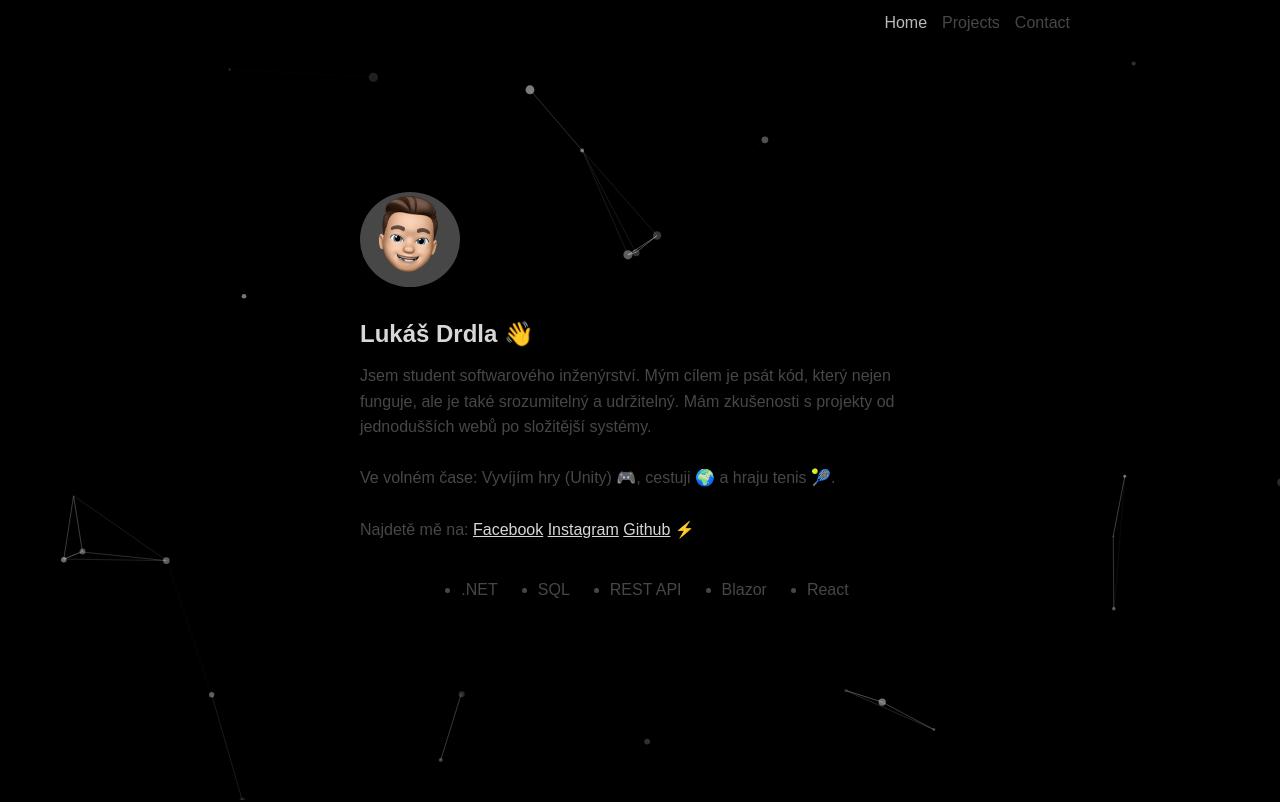
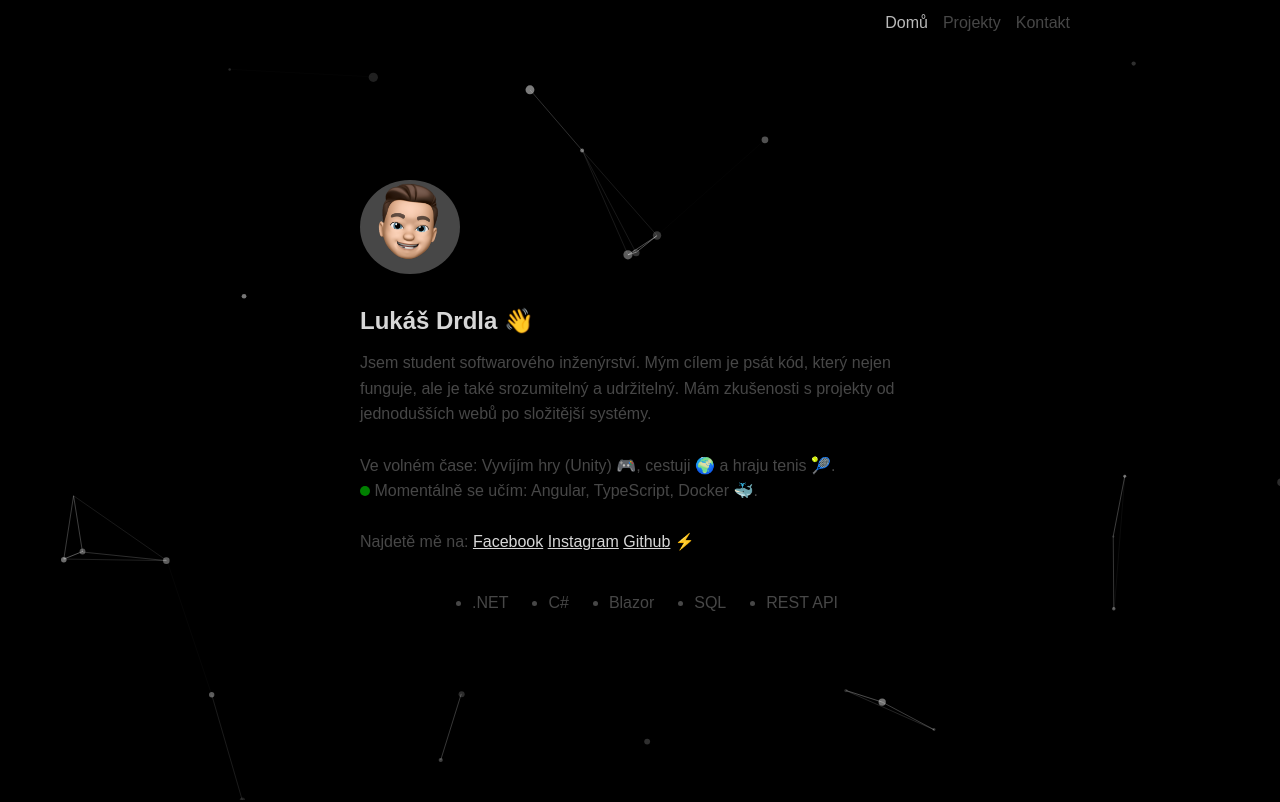
Before and after one commit to lukasdrdla/lukasdrdla.github.io, a plain HTML site: page index.html in a window 1280 px wide. Shown: the top 802 px of the page. Drawn offline with nearby package versions, Linux system fonts and the light colour scheme.

Commit message:
Update navigation, add link to my accounts (instagram, facebook) and add new section "Currently learning".

```diff
--- a/index.html
+++ b/index.html
@@ -23,9 +23,9 @@
                             <path d="M4.646 4.646a.5.5 0 0 1 .708 0L8 7.293l2.646-2.647a.5.5 0 0 1 .708.708L8.707 8l2.647 2.646a.5.5 0 0 1-.708.708L8 8.707l-2.646 2.647a.5.5 0 0 1-.708-.708L7.293 8 4.646 5.354a.5.5 0 0 1 0-.708"/>
                           </svg>
                     </button></li>
-                    <li><a href="#home" class="active-link" aria-current="page">Home</a></li>
-                    <li><a href="#projects">Projects</a></li>
-                    <li><a href="#contact" class="bubble-btn">Contact</a></li>
+                    <li><a href="#home" class="active-link" aria-current="page">Domů</a></li>
+                    <li><a href="#projects">Projekty</a></li>
+                    <li><a href="#contact" class="bubble-btn">Kontakt</a></li>
                 </ul>
             </div>
         </nav>
@@ -44,14 +44,19 @@
                 <br>
                 <div class="hobbies">
                     <p>Ve volném čase: Vyvíjím hry (Unity) 🎮, cestuji 🌍 a hraju tenis 🎾.</p>
+                    <p>
+                        <span class="blinking-dot"></span>
+                        Momentálně se učím: Angular, TypeScript, Docker 🐳.
+                    </p>
+
                 </div>
                 <br>
 
                 <div class="social-media">
                     <p>Najdetě mě na:
                         <span class="social-links">
-                            <a href="https://www.facebook.com" target="_blank" class="social-link">Facebook</a>
-                            <a href="https://www.instagram.com" target="_blank" class="social-link">Instagram</a>
+                            <a href="https://www.facebook.com/lukas.drdla.1/" target="_blank" class="social-link">Facebook</a>
+                            <a href="https://www.instagram.com/lukasdrdla_" target="_blank" class="social-link">Instagram</a>
                             <a href="https://github.com/lukasdrdla" target="_blank" class="social-link">Github</a>
                             <span>⚡️</span>
                         </span>
@@ -62,10 +67,10 @@
             <div class="skills">
                 <ul>
                     <li>.NET</li>
+                    <li>C#</li>
+                    <li>Blazor</li>
                     <li>SQL</li>
                     <li>REST API</li>
-                    <li>Blazor</li>
-                    <li>React</li>
                 </ul>
             </div>
 
--- a/styles/style.css
+++ b/styles/style.css
@@ -335,3 +335,21 @@ footer::before {
         max-width: 100%;
     }
 }
+
+.blinking-dot {
+    display: inline-block;
+    width: 10px;
+    height: 10px;
+    background-color: green;
+    border-radius: 50%;
+    animation: blink 1s ease-in-out infinite;
+  }
+
+  @keyframes blink {
+    0%, 50% {
+      opacity: 1;
+    }
+    50%, 100% {
+      opacity: 0;
+    }
+  }
```
